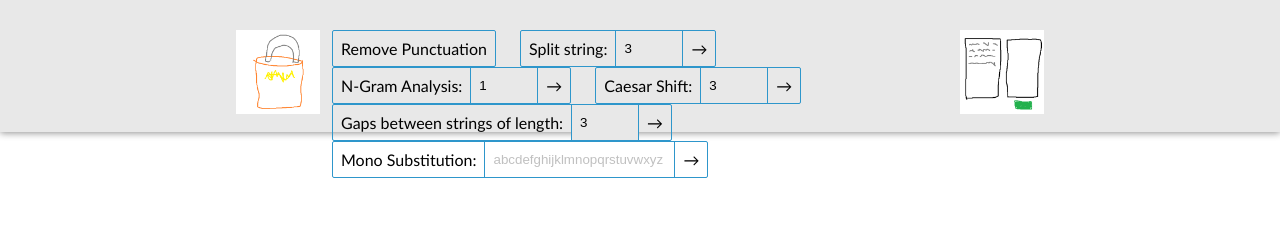
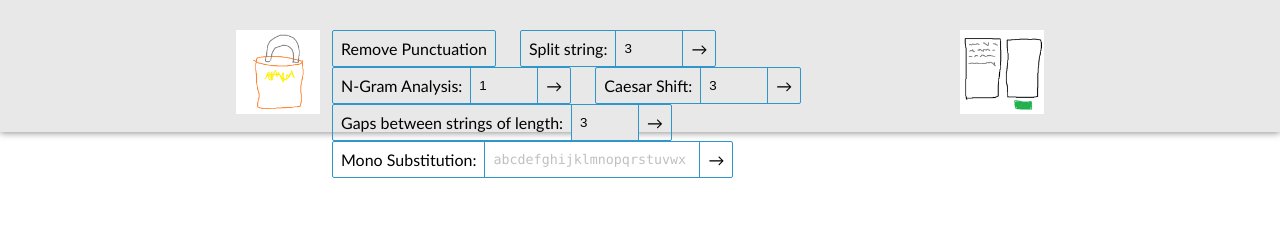
Before and after one commit to maximwebb/cryptography, a plain HTML site: page index.html in a window 1280 px wide. Shown: the top 232 px of the page. Drawn offline with nearby package versions, Linux system fonts and the light colour scheme.

Commit message:
Add maxlength and make font monospace
 - forgot these oops

```diff
--- a/css/main_style.css
+++ b/css/main_style.css
@@ -83,7 +83,7 @@
 .pers-plac-input {
     display: block;
     position: relative;
-    width: 190px;
+    width: 215px;
 }
 
 .pers-plac-input .persistent-placeholder {
@@ -92,6 +92,7 @@
     top: 0; right: 0; bottom: 0; left: 0;
     color: silver;
     background-color: transparent;
+    font-family: Consolas, 'Courier New', monospace;
     width: 90%;                                 /* These 90% widths are a quick fix to the inputs spilling into   */
 }                                               /* the [→] button divs, can't see why that's happening ¯\_(ツ)_/¯ */
 
@@ -100,6 +101,7 @@
     position: absolute;
     top: 0; right: 0; bottom: 0; left: 0;
     background-color: transparent;
+    font-family: Consolas, 'Courier New', monospace;
     width: 90%;
 }
 
--- a/index.html
+++ b/index.html
@@ -50,7 +50,7 @@
             <label for="monosub-input">Mono Substitution:</label>
             <div class="pers-plac-input">
                 <input class="persistent-placeholder" value="abcdefghijklmnopqrstuvwxyz" autocomplete="off">
-                <input class="actual-text-input" id="monosub-input">
+                <input class="actual-text-input" id="monosub-input" spellcheck="false" maxlength="26">
             </div>
             <div id="monosub-btn" onclick="execMethod('monosub', ['abcdefghijklmnopqrstuvwxyz'])">&rarr;</div>
         </div>
```
